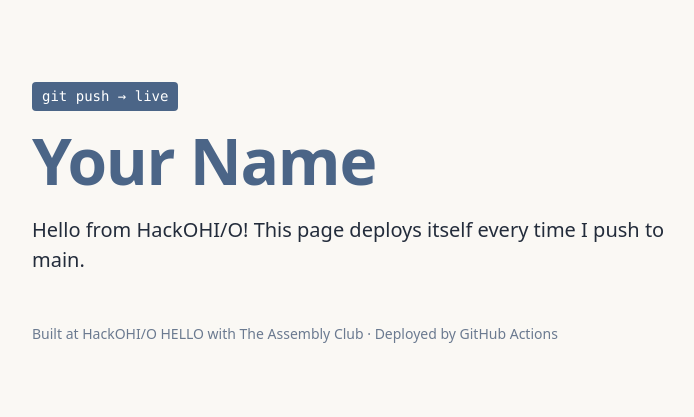
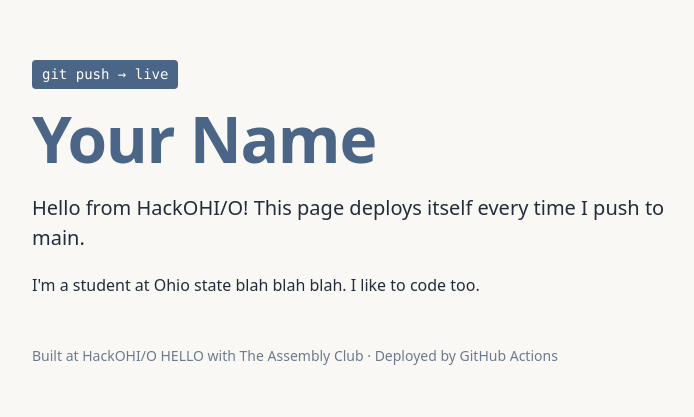
Before and after one commit to Raiden-Ko/hackohio-site, a plain HTML site: page index.html in a window 1280 px wide. Shown: the part 187-604 px from the top of the page, without its empty margins (288-982 px from the left). Drawn offline with Linux system fonts and the light colour scheme.

Commit message:
Add about section

```diff
--- a/index.html
+++ b/index.html
@@ -56,6 +56,7 @@
     <p>Hello from HackOHI/O! This page deploys itself every time I push to main.</p>
 
     <!-- Teamwork section: add your "About me" paragraph below this line. -->
+     I'm a student at Ohio state blah blah blah. I like to code too.
 
     <footer>Built at HackOHI/O HELLO with The Assembly Club · Deployed by GitHub Actions</footer>
   </main>
```
